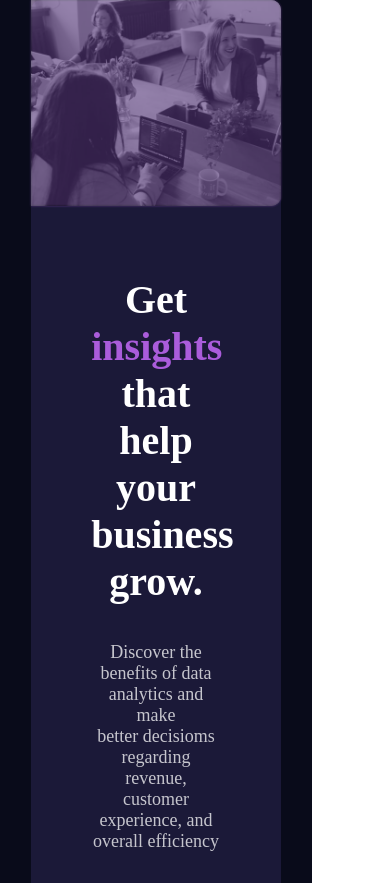
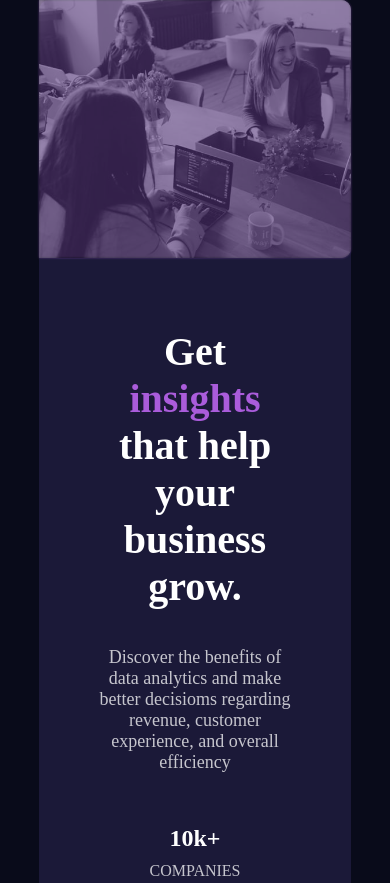
Before and after one commit to Itsjoses/Stats-preview-card-component-new, a plain HTML site: page index.html in a window 390 px wide. Shown: the top 883 px of the page. Drawn offline with Linux system fonts and the light colour scheme.

Commit message:
Add files via upload

```diff
--- a/Home.css
+++ b/Home.css
@@ -9,7 +9,7 @@
     display: flex;
     justify-content: center;
     align-items: center;
-    position: relative;
+    /* position: relative; */
 }
 
 p{
@@ -26,6 +26,7 @@ p{
     padding: 100px 60px 40px 60px;
     display: flex;
     /* margin-left: 10px; */
+    flex-wrap: wrap;
     gap: 2rem;
     flex-direction: column;
 }
@@ -78,7 +79,7 @@ p{
 
 .pic-card img{
     width: 100%;
-    height: 100%;
+
     border-radius:  0 10px 10px 0;
 }
 
@@ -92,10 +93,6 @@ p{
 }
 
 @media(max-width: 800px){
-
-    .background{
-        width: 80%;
-    }
 
     .card{
         flex-direction: column-reverse;
```
